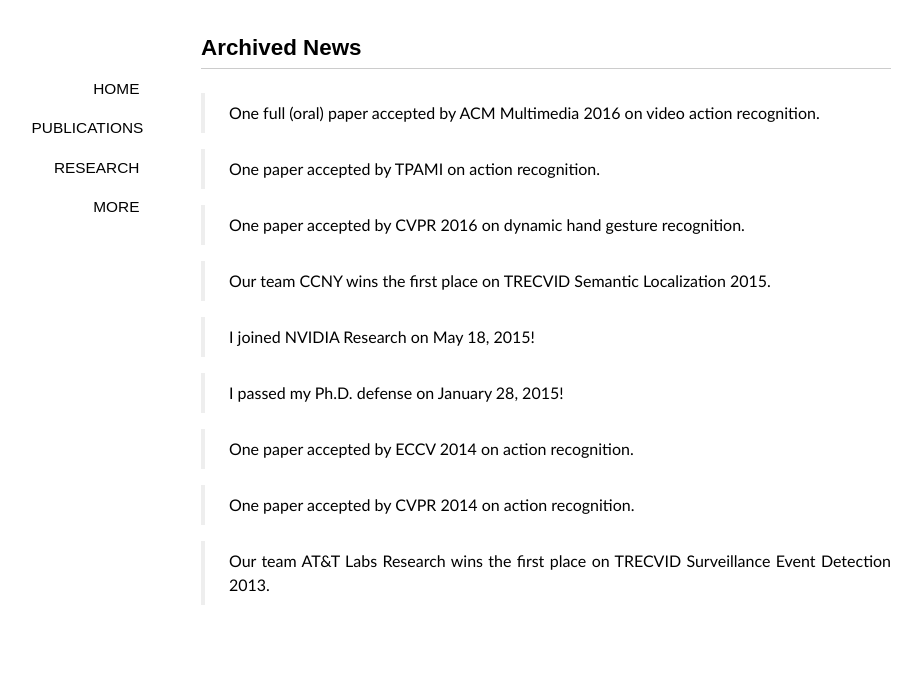
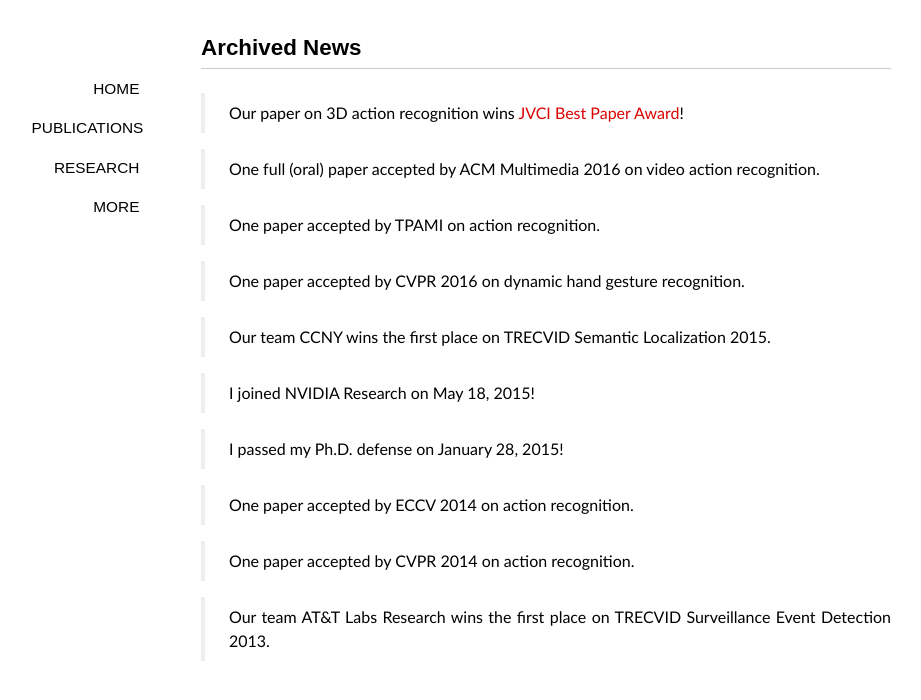
Before and after one commit to xiaodongyang/xiaodongyang.github.io, a Jekyll site: the page built from news.md, in a window 1280 px wide. Shown: the top 700 px of the page, without its empty margins (94-1015 px from the left). Built offline with Jekyll 4.4.1, drawn with Linux system fonts in a browser that asks for light colours; some web fonts are replaced.

Commit message:
Update news.md

```diff
--- a/news.md
+++ b/news.md
@@ -3,6 +3,8 @@ layout: page
 title: Archived News
 comments: no
 ---
+
+> Our paper on 3D action recognition wins [JVCI Best Paper Award](/publications/papers/jvci-best-paper-award.pdf)!
 
 > One full (oral) paper accepted by ACM Multimedia 2016 on video action recognition.
 
```
